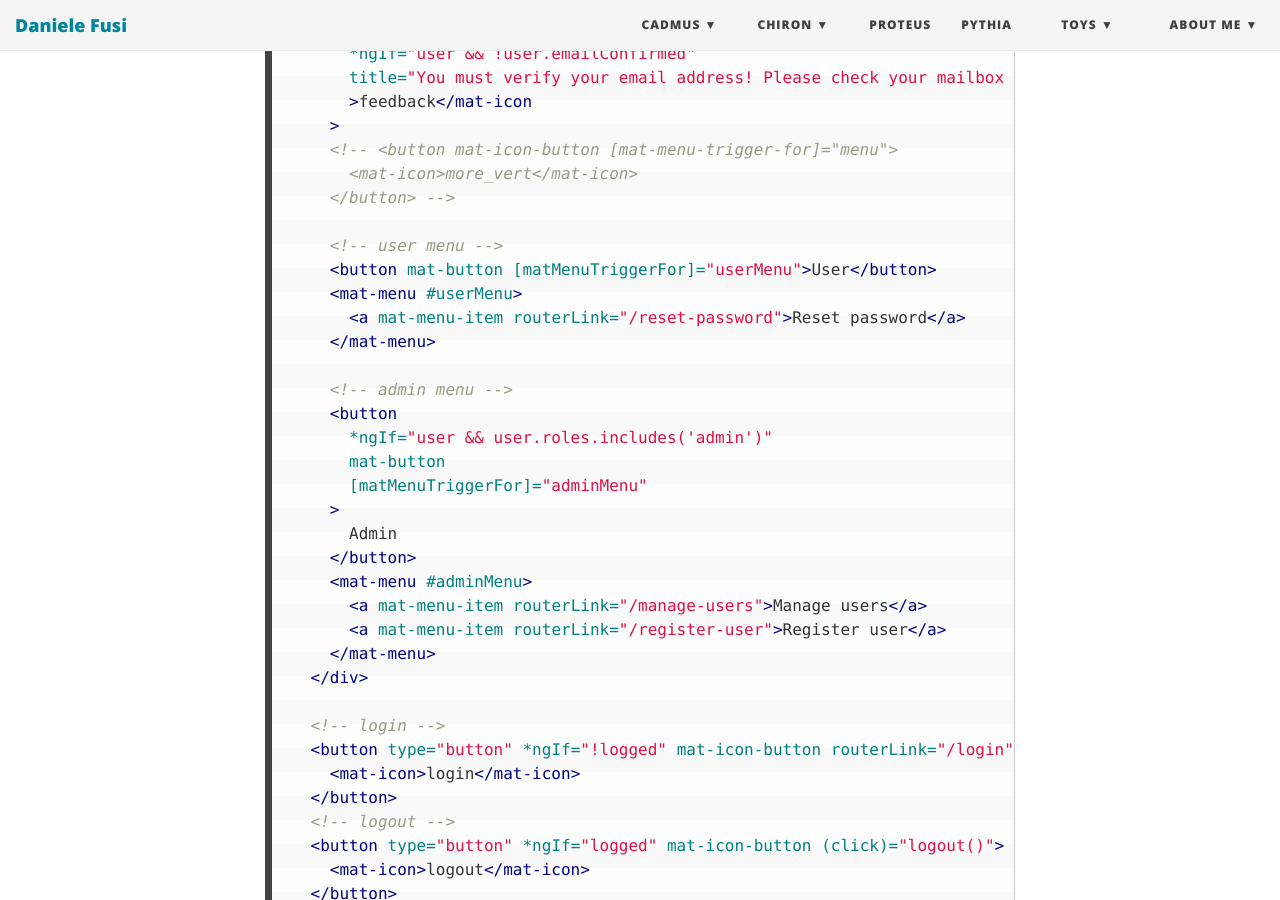
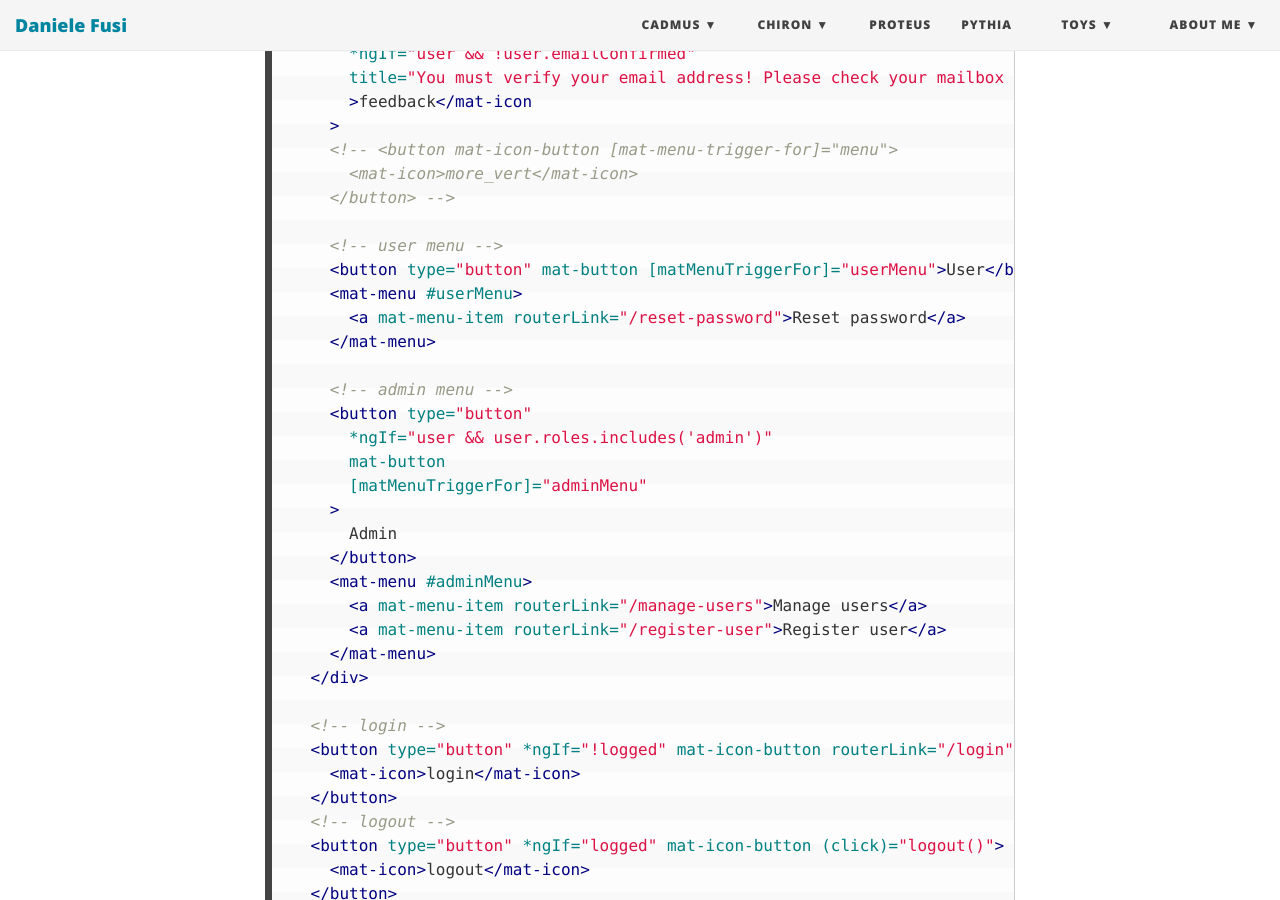
Before and after one commit to Myrmex/overview, a Jekyll site: the page built from cadmus/dev/frontend/app-components.md, in a window 1280 px wide and 900 px high, scrolled down 8981 px. Built offline with Jekyll 4.4.1, drawn with Linux system fonts in a browser that asks for light colours; nearby versions of some CDN libraries.

Commit message:
Update app-components.md

```diff
--- a/cadmus/dev/frontend/app-components.md
+++ b/cadmus/dev/frontend/app-components.md
@@ -371,13 +371,13 @@ The corresponding HTML template:
       </button> -->
 
       <!-- user menu -->
-      <button mat-button [matMenuTriggerFor]="userMenu">User</button>
+      <button type="button" mat-button [matMenuTriggerFor]="userMenu">User</button>
       <mat-menu #userMenu>
         <a mat-menu-item routerLink="/reset-password">Reset password</a>
       </mat-menu>
 
       <!-- admin menu -->
-      <button
+      <button type="button"
         *ngIf="user && user.roles.includes('admin')"
         mat-button
         [matMenuTriggerFor]="adminMenu"
```
